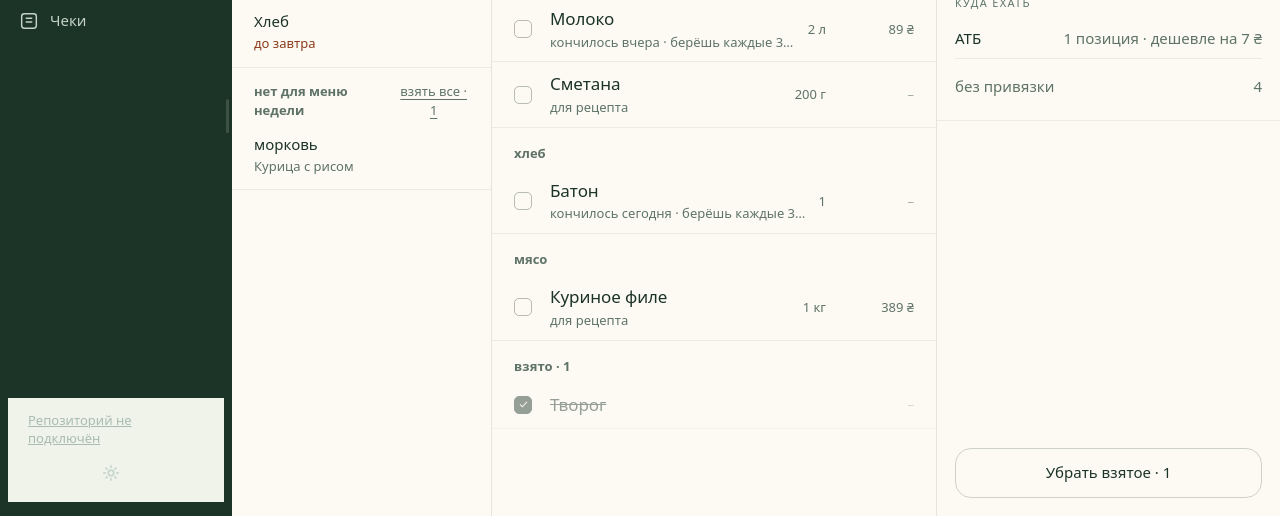
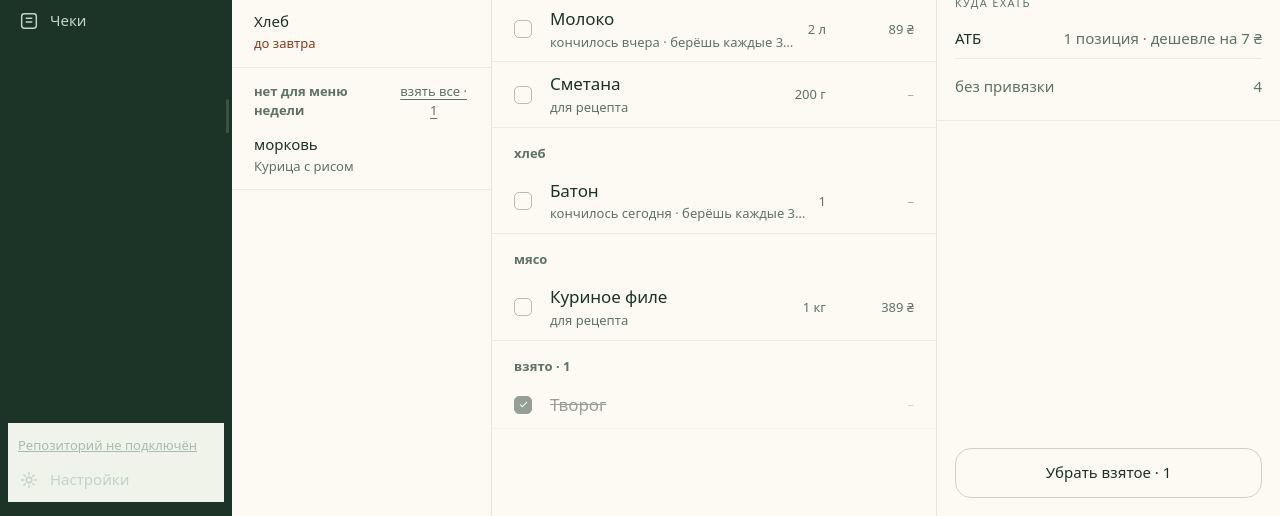
Before and after one commit to Xdecent0/kitchen-app, a website with bundled scripts: page index.html in a window 1280 px wide. Shown: the part 284-800 px from the top of the page. Built offline with nearby package versions, Linux system fonts and the light colour scheme.

Commit message:
fix: the sidebar footer is part of the menu, not a stray glyph
Settings sat at the bottom of the desktop sidebar as a 44px icon with no
label, centred, under a centred status line — because the sidebar inherited
the phone rules for that strip, where it really is one line with a cog on the
end. Next to seven labelled left-aligned rows it read as something broken.

It is now a row like the others: label back, full width, icon in the same
column. Collapsed mode still shows the cog alone, which is the point there.

```diff
--- a/app.css
+++ b/app.css
@@ -2938,16 +2938,34 @@ kbd {
     display: flex;
     order: 2;
     flex-direction: column;
+    /* The phone centres this strip on one line; stacked in the sidebar it has
+       to line up with the menu above it instead. */
+    align-items: stretch;
     gap: 4px;
     margin-top: auto;
-    padding-top: 12px;
+    /* No side padding of its own: the sidebar already sets the gutter, and
+       adding a second one put the cog a dozen pixels right of the icon column. */
+    padding: 12px 0 0;
     border-bottom: 0;
     border-top: 1px solid rgba(244, 241, 230, 0.12);
   }
 
+  /* On a phone the strip is one line and the cog is an icon beside it. In the
+     sidebar it is a row of the same menu, so it gets its label back — a lone
+     unlabelled glyph under the status line reads as something broken. */
+  .app:not([data-nav="mini"]) .tabs-foot .tab {
+    width: auto;
+    justify-content: flex-start;
+    padding: 9px 10px;
+  }
+
+  .app:not([data-nav="mini"]) .tabs-foot .tab-label {
+    display: block;
+  }
+
   .tabs-foot .sync {
     color: var(--on-dark-3);
-    padding: 0 8px;
+    padding: 0 10px;
   }
 
   .tabs-foot .sync[data-tone="busy"] {
--- a/sw.js
+++ b/sw.js
@@ -5,7 +5,7 @@
 // So the network wins whenever it answers, and the cache is the fallback —
 // which is exactly what "works in the store" actually requires.
 
-const CACHE = "kitchen-v14";
+const CACHE = "kitchen-v15";
 
 const SHELL = [
   "./",
```
